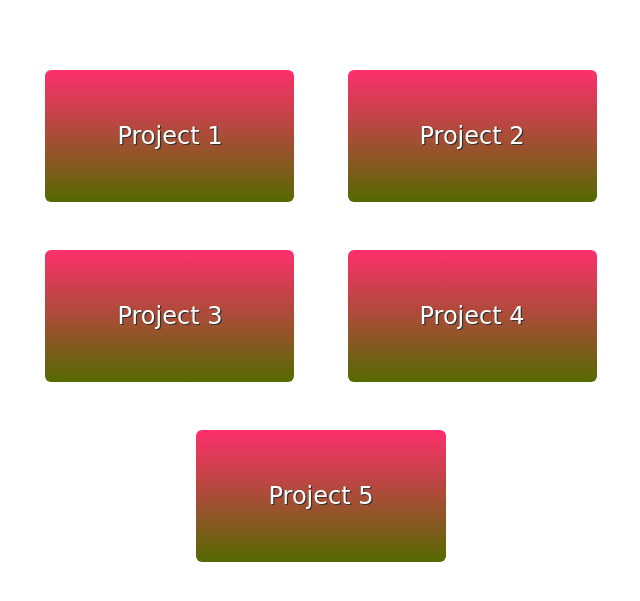
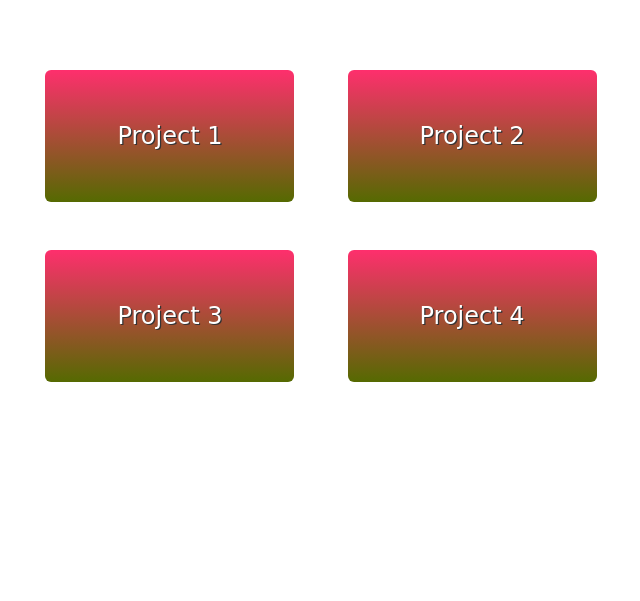
Before and after one commit to anushreeogale/anushreeogale.github.io, a plain HTML site: page index.html in a window 1280 px wide. Shown: the part 179-780 px from the top of the page, without its empty margins (319-959 px from the left). Drawn offline with Linux system fonts and the light colour scheme.

Commit message:
project 5 deleted

```diff
--- a/index.html
+++ b/index.html
@@ -25,7 +25,6 @@
                         <li><a href="https://anushreeogale.github.io/Portfolio_Project2/index.html" target="_blank">Project 2</a></li>
                         <li><a href="https://anushreeogale.github.io/Portfolio_Project3/index.html" target="_blank">Project 3</a></li>
                         <li><a href="https://anushreeogale.github.io/Portfolio_Project4/index.html" target="_blank">Project 4</a></li>
-                        <li><a href="https://anushreeogale.github.io/Portfolio_Project5/index.html" target="_blank">Project 5</a></li>
                     </ul>
                 </div>
             </div><!-- end of container -->
```
